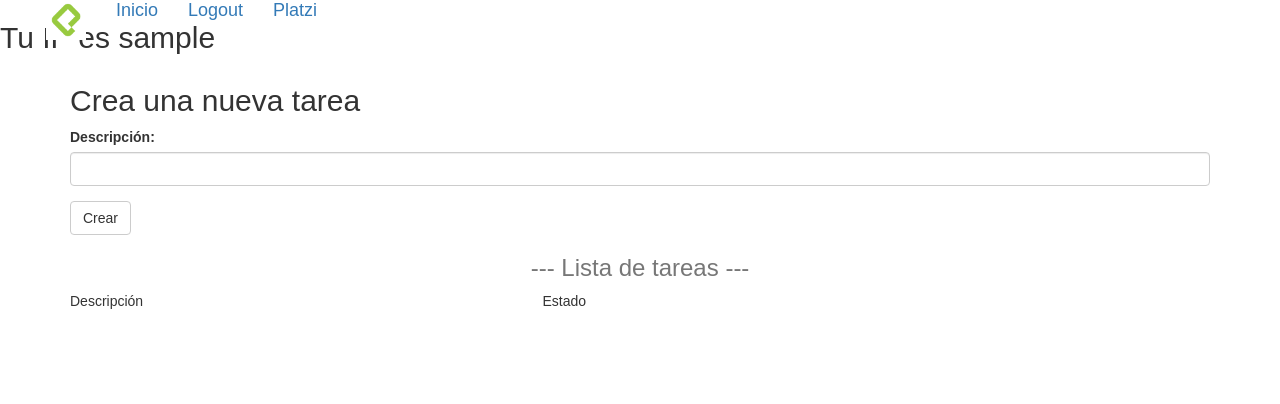
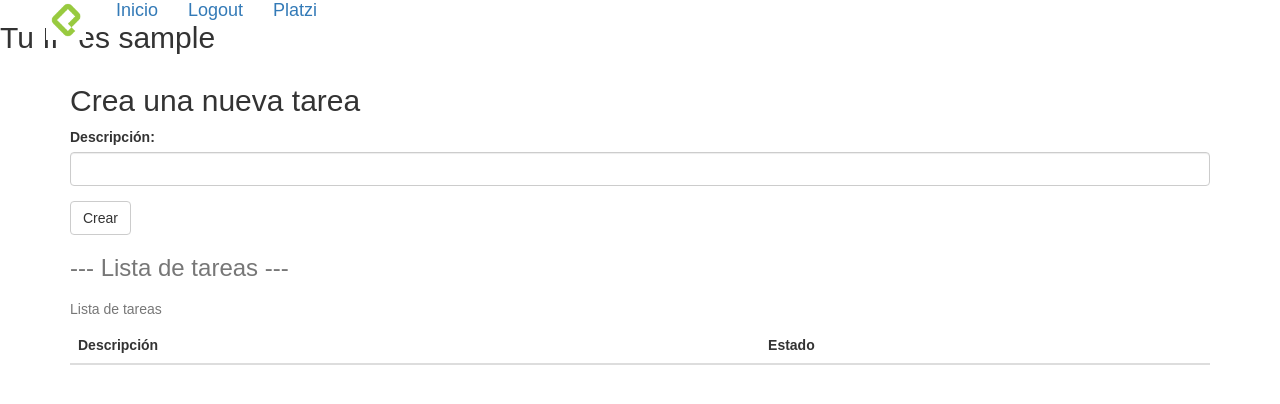
Before and after one commit to JAD200/platzi-flask, a Flask app: page /hello in a window 1280 px wide. Shown: the part 51-455 px from the top of the page. Run offline with Flask 2, Linux system fonts and the light colour scheme; a user stored in the database is signed in; data that the repository does not hold is empty; some libraries are stand-ins or nearby versions.

Commit message:
Improved -- Todo list with table

```diff
--- a/app/templates/hello.html
+++ b/app/templates/hello.html
@@ -23,15 +23,22 @@
 
         {{ wtf.quick_form(todo_form) }}
 
-
-        <h3 class='text-muted text-center title' title="Todo list">--- Lista de tareas ---</h3>
-        <div class="row row-cols-3 justify-content-md-center border-top border-bottom" title="Todo list">
-            <p class="col-sm-5" title="Descripción">Descripción</p>
-            <p class= "col" title="Estado">Estado</p>
-            <div class="w-100 border-bottom"></div>
-            {% for todo in todos %}
-                {{ macros.render_todo(todo) }}
-            {% endfor %}
-        </div>
+        <h3 class='text-muted title' title="Todo list">--- Lista de tareas ---</h3>
+        <table class="table justify-content-md-center" title="Todo list">
+            <caption>Lista de tareas</caption>
+            <thead>
+                <tr>
+                    <th scope="col" class="border-0"
+                    title="Descripción">Descripción</th>
+                    <th scope= "col" class="border-0"
+                    title="Estado">Estado</th>
+                </tr>
+            </thead>
+            <tbody>
+                {% for todo in todos %}
+                    {{ macros.render_todo(todo) }}
+                {% endfor %}
+            </tbody>
+        </table>
     </div>
 {% endblock %}
--- a/app/templates/macros.html
+++ b/app/templates/macros.html
@@ -1,11 +1,11 @@
 {% import 'bootstrap/wtf.html' as wtf %}
 
 {% macro render_todo(todo) %}
-    <div class="col-sm-5"
-    title="{{ todo.to_dict().description }}">
+    <tr>
+        <td title="{{ todo.to_dict().description }}">
             Tarea: {{ todo.to_dict().description }}
-    </div>
-    <div class="col">
+        </td>
+        <td>
             {%if todo.to_dict().done %}
                 <span class="badge badge-primary badge-pill"
                 style="font-size: 85%;"
@@ -16,9 +16,8 @@
                 title="To do">To do
             {% endif %}
             </span>
-    </div>
-    <div class="col">
-        <div class="btn-group btn-group-toggle" data-toggle="links">
+        </td>
+        <td class="btn-group btn-group-toggle" data-toggle="links">
             <a
             href="{{ url_for('update', todo_id=todo.id, done=todo.to_dict().done) }}"
             title="Update"
@@ -29,7 +28,6 @@
             title="Delete"
             type="button"
             class="btn  btn-outline-danger">Delete</a>
-        </div>
-    </div>
-    <div class="w-100"></div>
+        </td>
+    </tr>
 {% endmacro %}
```
Lines whose indentation alone changed are shown as unchanged.
